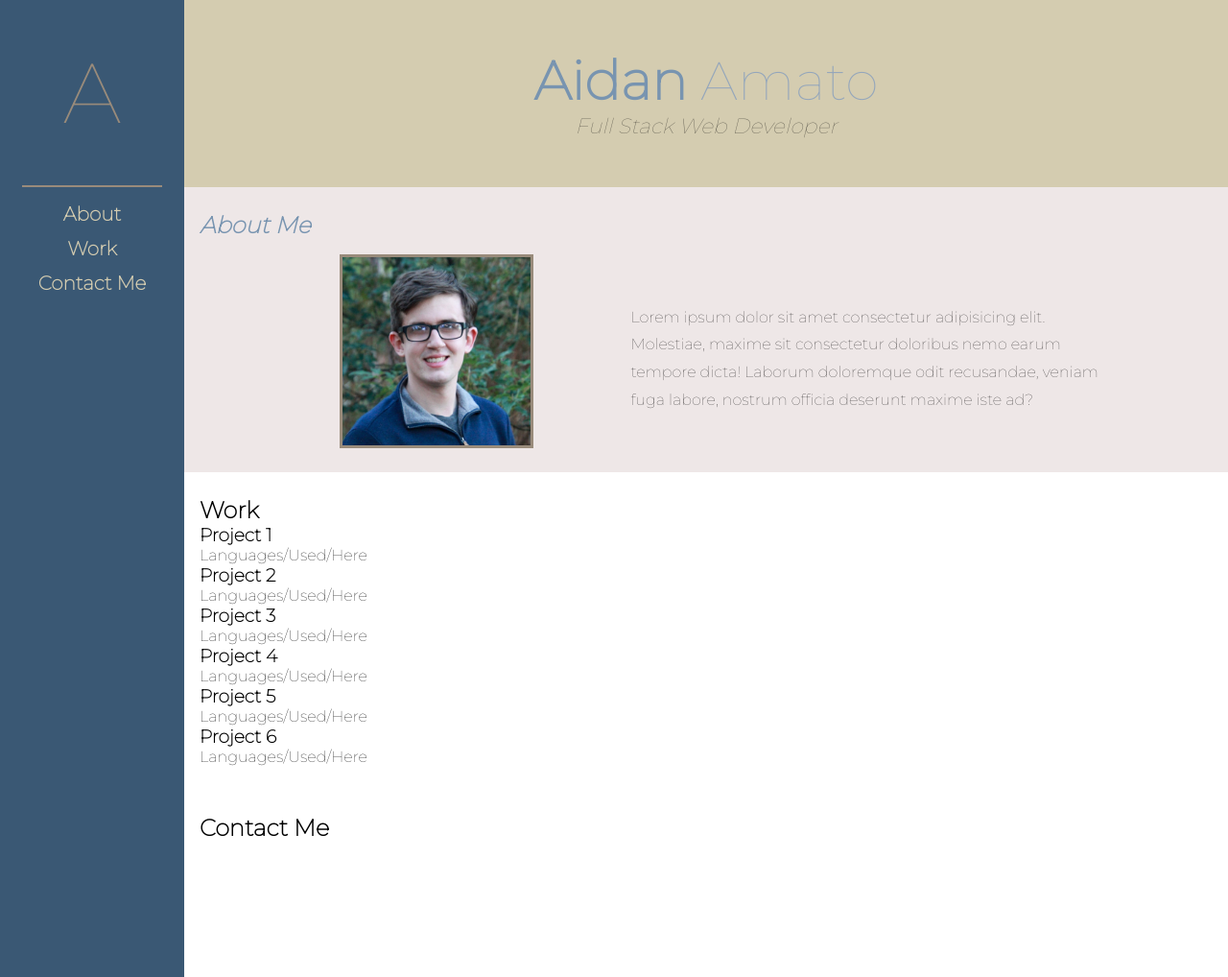
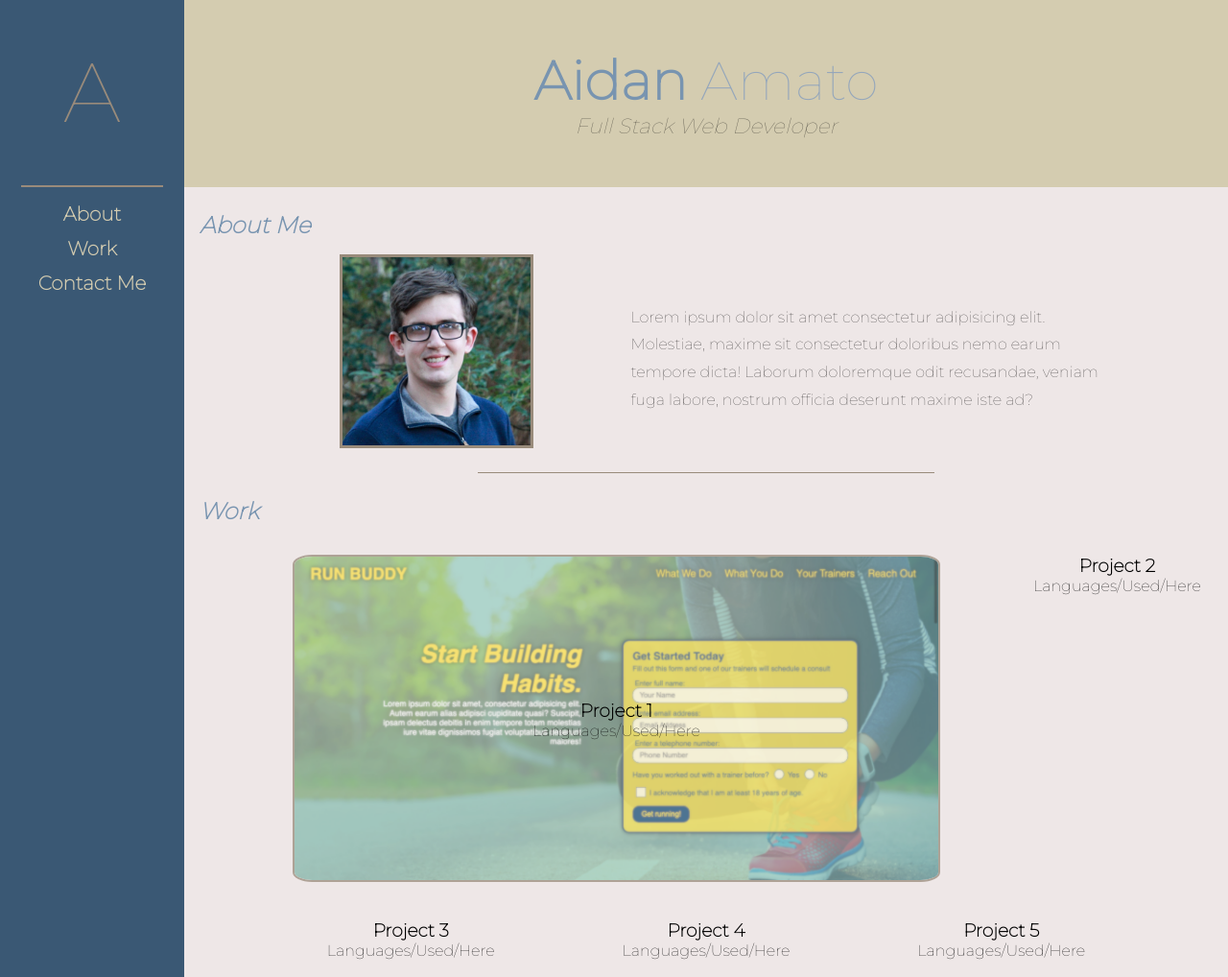
Before and after one commit to aidanamato/professional-portfolio, a plain HTML site: page index.html in a window 1280 px wide. Shown: the top 1018 px of the page at 96% size. Before the commit the page ends 902 px from the top, so only its background shows below. Drawn offline with Linux system fonts and the light colour scheme.

Commit message:
begin add styles to work including format picture

```diff
--- a/assets/css/style.css
+++ b/assets/css/style.css
@@ -19,6 +19,11 @@ body {
 
 section {
     padding: 25px 8px;
+}
+
+a {
+    text-decoration: none;
+    display: block;
 }
 
 /* Utility Classes Start */
@@ -74,7 +79,6 @@ aside ul {
 
 aside a {
     color: var(--color-2);
-    text-decoration: none;
     font-weight: bold;
 }
 /* Aside Styles End */
@@ -101,6 +105,64 @@ aside a {
     padding-top: 16px;
     line-height: 1.5;
     opacity: 0.75;
+}
+/* About Styles End */
+
+/* Work Styles Start */
+.work::before {
+    display: block;
+    content: "";
+    width: 45%;
+    margin: 0 auto;
+    border-top: solid 1px var(--color-1);
+    padding-bottom: 25px;
+}
+
+.work {
+    background-color: var(--color-6);
+    padding-top: 0;
+}
+
+.work-flex {
+    display: flex;
+    justify-content: space-evenly;
+    flex-wrap: wrap;
+    text-align: center;
+}
+
+.project {
+    position: relative;
+    margin: 15px 0;
+    text-align: center;
+}
+
+.project img {
+    opacity: 0.75;
+    object-fit: contain;
+    border: solid 2px var(--color-1);
+    border-radius: 5%;
+}
+
+.project-text {
+    position: absolute;
+    top: 50%;
+    left: 50%;
+    width: inherit;
+    transform: translate(-50%, -50%);
+}
+
+.project-1 {
+    width: 80%;
+    margin-bottom: 20px;
+}
+
+.project-1 img {
+    width: 80%;
+    border-radius: 3%;
+}
+
+.project-1 .project-text {
+
 }
 
 /* Media Queries Start */
@@ -145,7 +207,7 @@ aside a {
     .logo p {
         display: inline-block;
         padding: 0 8px;
-        font-size: 88px;
+        font-size: 87px;
         color: var(--color-1);
         border-bottom: solid 2px;
         border-color: var(--color-1);
@@ -204,7 +266,8 @@ aside a {
 
     /* Aside Styles Start */
     .logo p {
-        padding: 43px;
+        font: 90px;
+        padding: 43px 44px 44px;
     }
     /* Aside Styles End */
 
--- a/index.html
+++ b/index.html
@@ -51,31 +51,41 @@
             </section>
 
         <!-- Work -->
-            <section id="work">
-                <h2>Work</h2>
-                <div>
+            <section id="work" class="work">
+                <h2 class="section-title">Work</h2>
+
+                <div class="work-flex">
+
+                    <div class="project project-1">
+                        <a href="https://aidanamato.github.io/run-buddy/">
+                            <img src="assets/images/run_buddy_screenshot.png" alt="A screenshot of the 'Run Buddy' website." />
+                        </a>
+                        <div class="project-text">
                             <h3>Project 1</h3>
                             <p>Languages/Used/Here</p>
                         </div>
-                <div>
+                    </div>
+
+                    <div class="project">
                         <h3>Project 2</h3>
                         <p>Languages/Used/Here</p>
                     </div>
-                <div>
+
+                    <div class="project">
                         <h3>Project 3</h3>
                         <p>Languages/Used/Here</p>
                     </div>
-                <div>
+
+                    <div class="project">
                         <h3>Project 4</h3>
                         <p>Languages/Used/Here</p>
                     </div>
-                <div>
+
+                    <div class="project">
                         <h3>Project 5</h3>
                         <p>Languages/Used/Here</p>
                     </div>
-                <div>
-                    <h3>Project 6</h3>
-                    <p>Languages/Used/Here</p>
+
                 </div>
             </section>
 
```
Also changed, not shown: assets/images/run_buddy_screenshot.png (added). Lines whose indentation alone changed are shown as unchanged.
